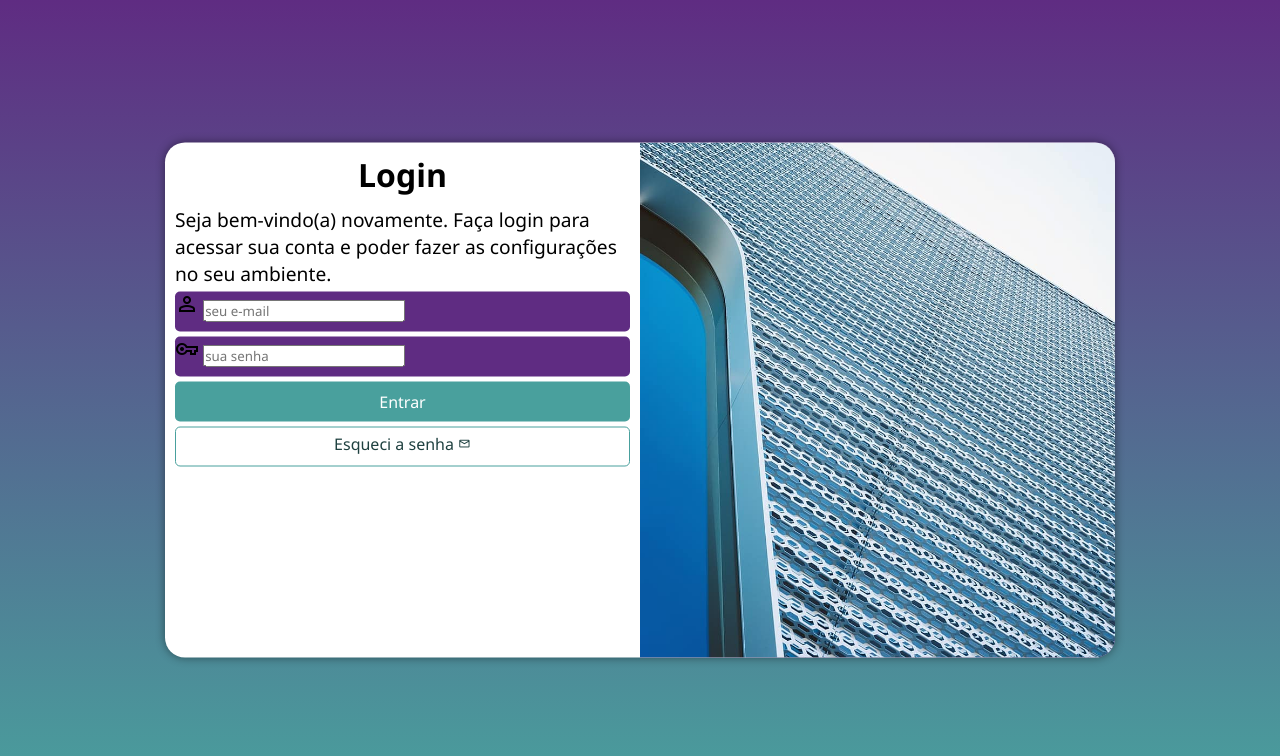
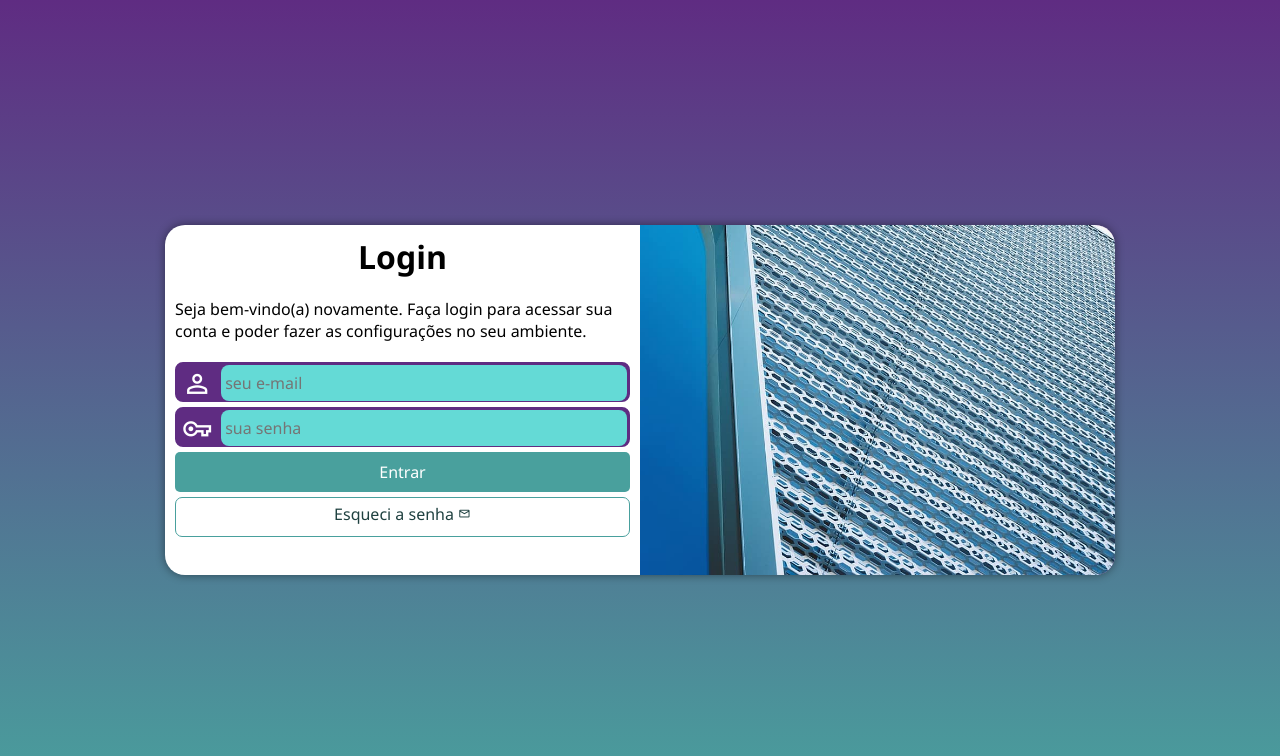
Before and after one commit to danilordossantos/projeto-login, a plain HTML site: page index.html in a window 1280 px wide. Drawn offline with nearby package versions, Linux system fonts and the light colour scheme.

Commit message:
Correções de bug no projeto

```diff
--- a/estilos/media-query.css
+++ b/estilos/media-query.css
@@ -7,6 +7,7 @@
 
     section#login {
         width: 80vw;
+        height: 280px;
     }
 
     section#login > div#imagem {
@@ -28,6 +29,7 @@
 
     section#login {
         width: 950px;
+        height: 350px;
     }
 
     section#login > div#imagem {
@@ -46,6 +48,7 @@
     }
 
     div#formulario > p {
-        font-size: 1.2em;
+        font-size: 1em;
+        margin: 20px 0;
     }
 }
--- a/estilos/style.css
+++ b/estilos/style.css
@@ -12,7 +12,8 @@ Lilás: #5f2c82
     box-sizing: border-box;
 }
 
-body, html {
+body,
+html {
     background-color: #5f2c82;
     height: 100vh;
     width: 100vw;
@@ -28,7 +29,6 @@ section#login {
     position: absolute;
     top: 50%;
     left: 50%;
-    transform: translate(-50%, -50%);
     background-color: white;
     width: 250px;
     height: 515px;
@@ -37,6 +37,7 @@ section#login {
     box-shadow: 0px 0px 10px rgba(0, 0, 0, 0.450);
     transition: width .3s, height .3s;
     transition-timing-function: ease;
+    transform: translate(-50%, -50%);
 }
 
 section#login > div#imagem {
@@ -63,13 +64,38 @@ div#formulario > p {
 
 form > div.campo {
     background-color: #5f2c82;
+    border: 2px solid #5f2c82;
+    display: block;
+    width: 100%;
     height: 40px;
-    border-radius: 5px;
+    border-radius: 8px;
     margin: 5px 0;
 }
 
 div.campo > label {
     display: none;
+}
+
+div.campo > span.material-symbols-outlined {
+    color: white;
+    font-size: 1.9em;
+    width: 40px;
+    padding: 5px;
+}
+
+div.campo > input {
+    background-color: #64dad6;
+    font-size: 1em;
+    width: calc(100% - 45px);
+    height: 100%;
+    border: 0;
+    border-radius: 8px;
+    padding: 4px;
+    transform: translateY(-10px);
+}
+
+div.campo > input:focus-within {
+    background-color: white;
 }
 
 form > input[type=submit] {
@@ -100,7 +126,7 @@ form > a.botao {
     background-color: white;
     color: #1f4140;
     border: 1px solid #49a09d;
-    border-radius: 5px;
+    border-radius: 7px;
     text-decoration: none;
 }
 
@@ -109,6 +135,6 @@ form > a.botao:hover {
     transition: .3s;
 }
 
-form > a.botao > span {
+form > a.botao> span.material-symbols-outlined {
     font-size: 0.8em;
 }
```
